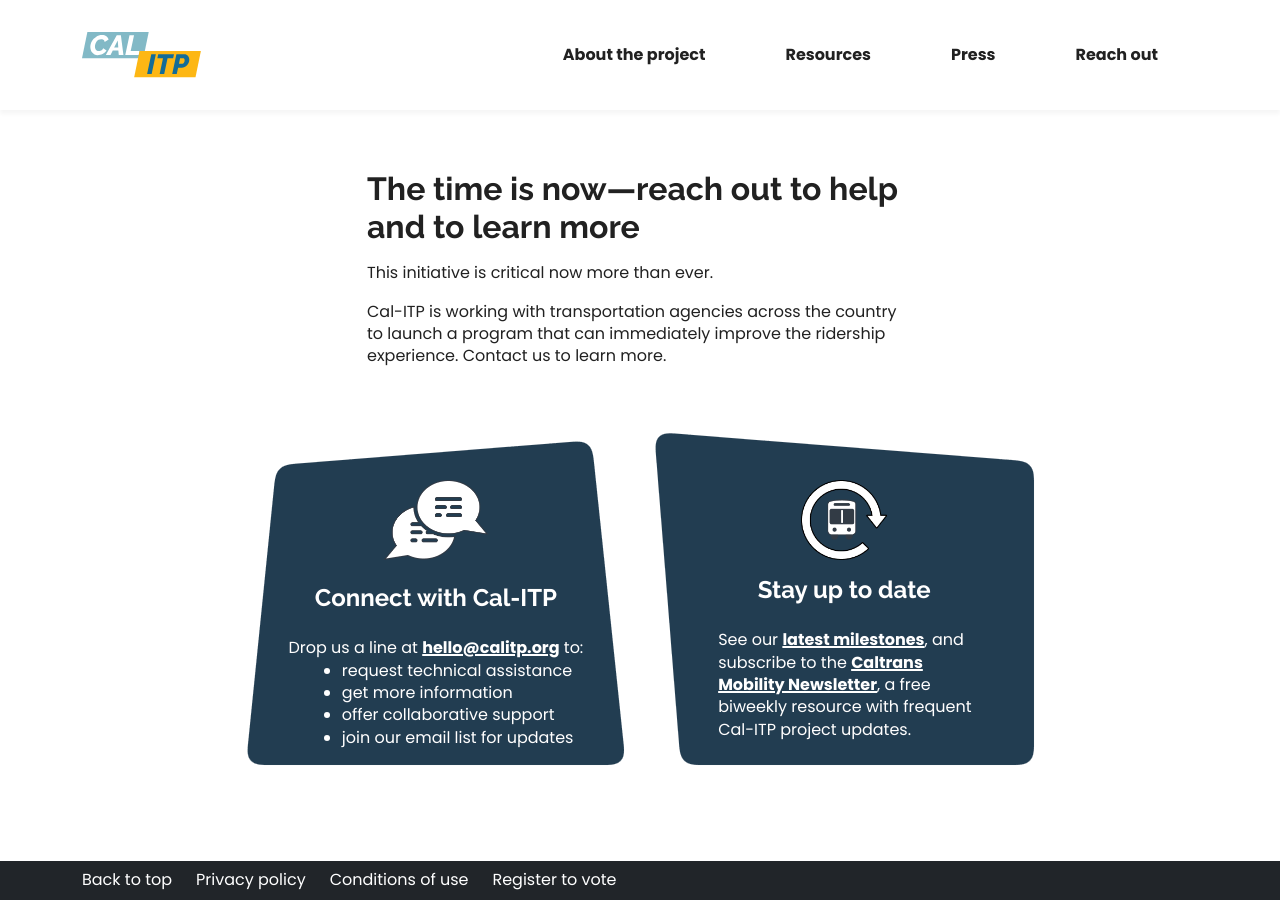
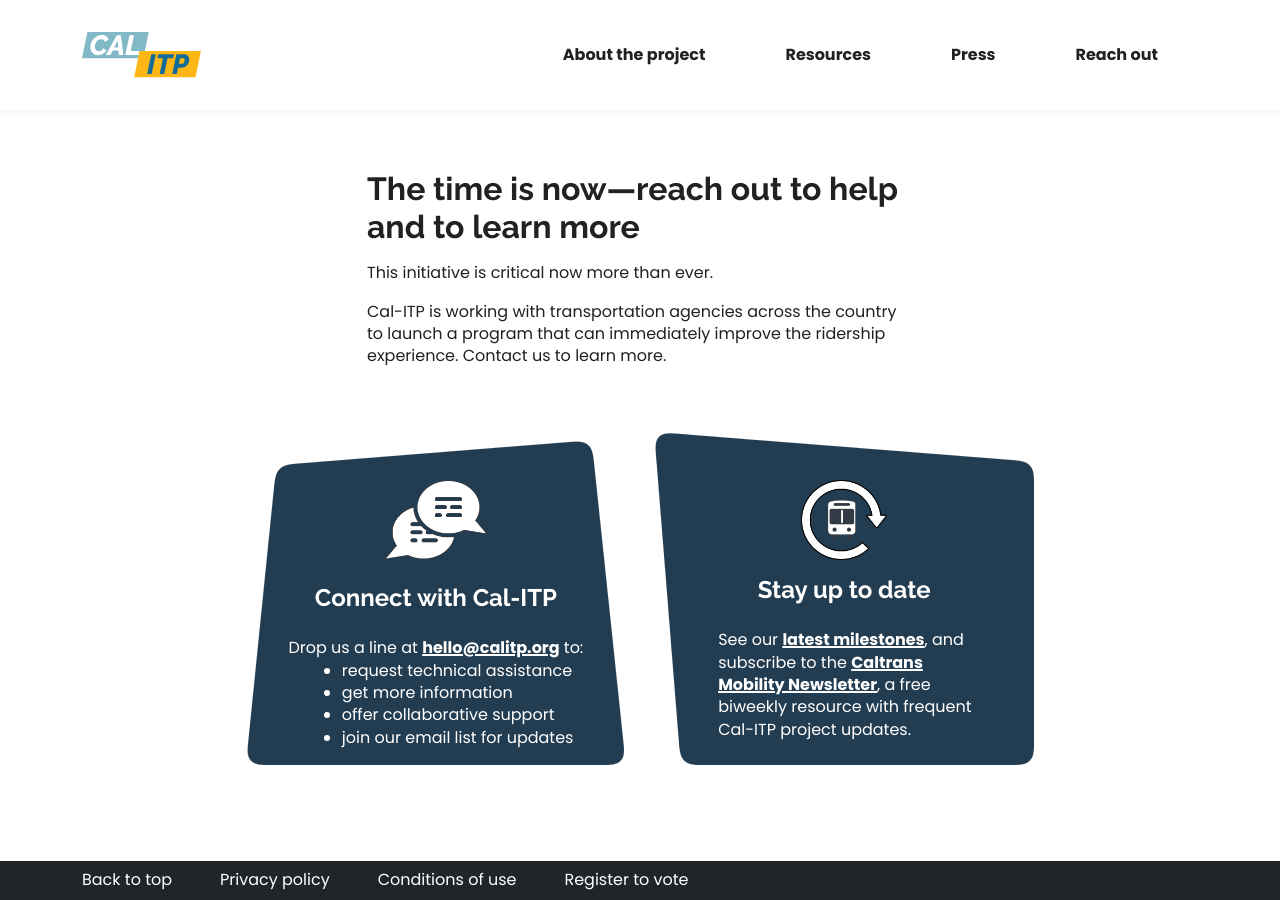
Before and after one commit to cal-itp/calitp.org, a Jekyll site: the page built from src/index.html, in a window 1280 px wide and 900 px high, scrolled down 3285 px. Built offline with Jekyll 4.4.1, drawn with Linux system fonts in a browser that asks for light colours.

Commit message:
refactor(footer): use col-md-auto and row row-column for mobile :

```diff
--- a/src/_includes/footer.html
+++ b/src/_includes/footer.html
@@ -1,28 +1,28 @@
 <section class="bg-dark navbar">
-  <footer class="container d-flex flex-wrap align-content-center">
-    <nav class="row">
-      <ul class="col-12 links list-unstyled d-flex flex-md-row flex-wrap justify-content-between gap-md-4 my-0 py-2 flex-column gap-1">
-        <li>
+  <footer class="container">
+    <nav class="col-12">
+      <ul class="list-unstyled my-0 py-2 row row-column gap-md-4">
+        <li class="col-md-auto col-6 pb-md-0">
           <a
             class="fw-normal text-decoration-none text-white"
             rel="noreferrer"
             href="#">Back to top</a>
         </li>
-        <li>
+        <li class="col-md-auto col-6 pb-md-0">
           <a
             class="fw-normal text-decoration-none text-white"
             rel="noreferrer"
             target="_blank"
             href="https://dot.ca.gov/privacy-policy">Privacy policy</a>
         </li>
-        <li>
+        <li class="col-md-auto col-12">
           <a
             class="fw-normal text-decoration-none text-white"
             rel="noreferrer"
             target="_blank"
             href="https://www.ca.gov/use/">Conditions of use</a>
         </li>
-        <li>
+        <li class="col-md-auto col-12">
           <a
             class="fw-normal text-decoration-none text-white"
             rel="noreferrer"
```
